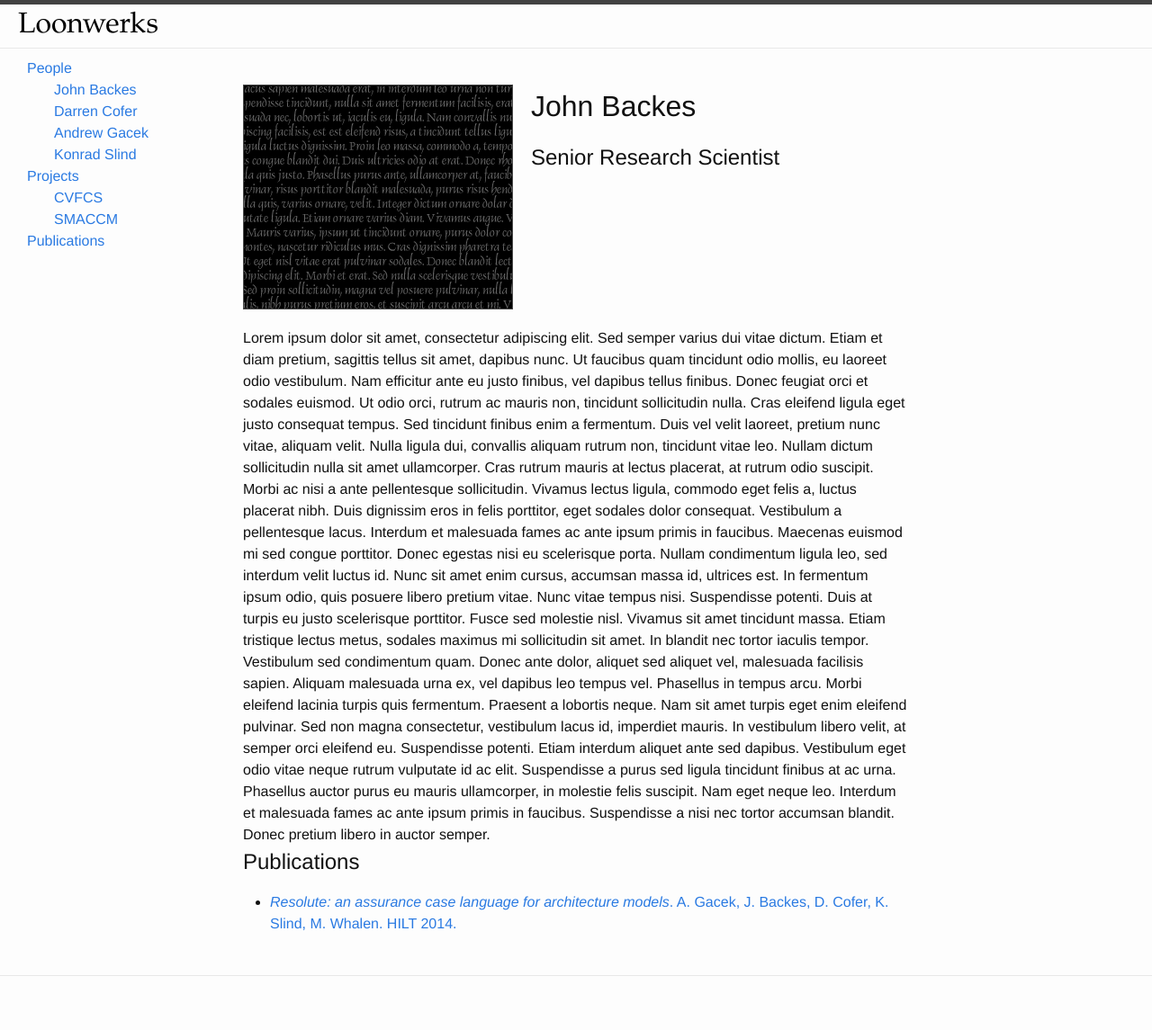
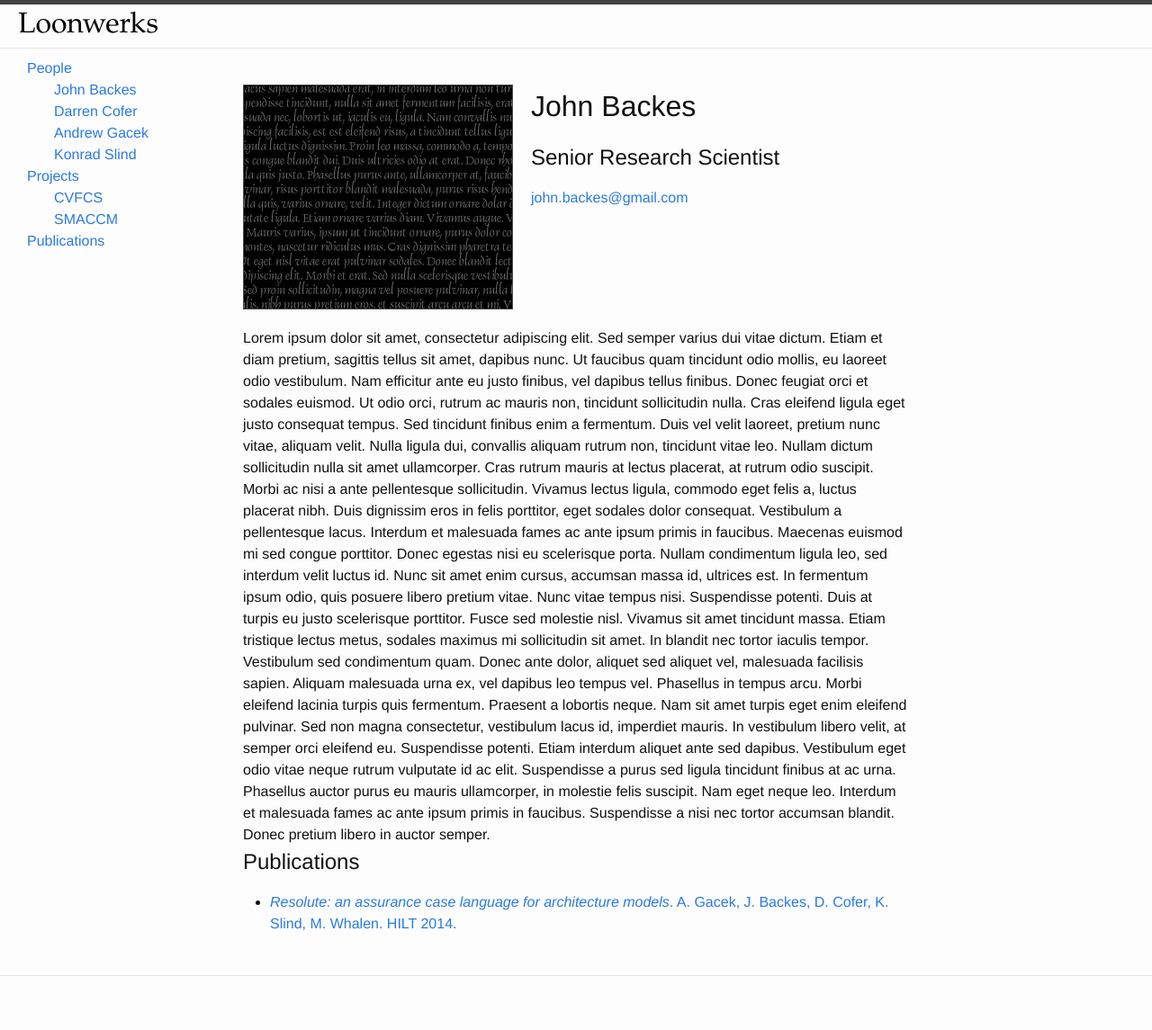
Before and after one commit to loonwerks/loonwerks.github.io, a Jekyll site: the page built from people/john-backes.html, in a window 1280 px wide. Shown: the whole page at 90% size. Built offline with Jekyll 4.4.1, drawn with Linux system fonts in a browser that asks for light colours; Markdown is read by kramdown in place of the engine named in the settings.

Commit message:
Filled in emails

```diff
--- a/people/john-backes.html
+++ b/people/john-backes.html
@@ -5,6 +5,7 @@ sort: Backes
 author_key: J. Backes
 position: Senior Research Scientist
 picture: /images/lorem.gif
+email: john.backes@gmail.com
 ---
 
 Lorem ipsum dolor sit amet, consectetur adipiscing elit. Sed semper varius dui vitae dictum. Etiam et diam pretium, sagittis tellus sit amet, dapibus nunc. Ut faucibus quam tincidunt odio mollis, eu laoreet odio vestibulum. Nam efficitur ante eu justo finibus, vel dapibus tellus finibus. Donec feugiat orci et sodales euismod. Ut odio orci, rutrum ac mauris non, tincidunt sollicitudin nulla. Cras eleifend ligula eget justo consequat tempus. Sed tincidunt finibus enim a fermentum. Duis vel velit laoreet, pretium nunc vitae, aliquam velit. Nulla ligula dui, convallis aliquam rutrum non, tincidunt vitae leo. Nullam dictum sollicitudin nulla sit amet ullamcorper.
--- a/people/konrad-slind.html
+++ b/people/konrad-slind.html
@@ -5,6 +5,7 @@ sort: Slind
 author_key: K. Slind
 position: Senior Industrial Logician
 picture: /images/jetpack.png
+email: konrad.slind@gmail.com
 ---
 
 Lorem ipsum dolor sit amet, consectetur adipiscing elit. Sed semper
```
